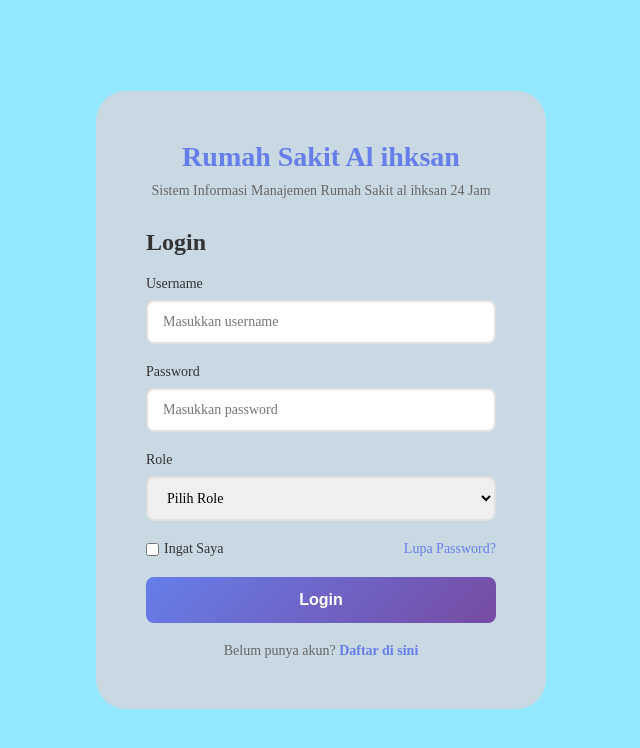
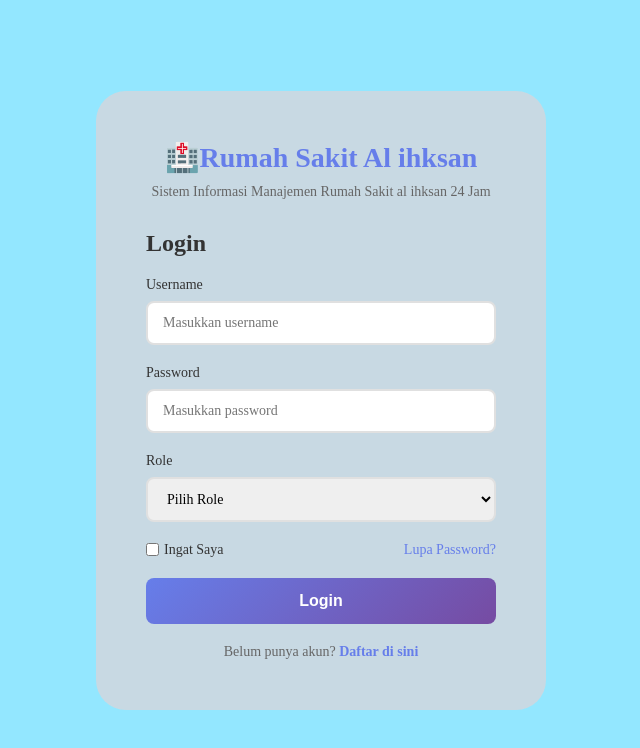
Before and after one commit to muhammadihksan/rumahsakit, a plain HTML site: page index.html in a window 1280 px wide. Shown: the whole page, without its empty margins (319-959 px from the left). Drawn offline with nearby package versions, Linux system fonts and the light colour scheme.

Commit message:
Update index.html

```diff
--- a/index.html
+++ b/index.html
@@ -15,7 +15,7 @@
         <div class="container">
             <div class="login-box">
                 <div class="logo">
-                    <h1>Rumah Sakit Al ihksan</h1>
+                    <h1>🏥Rumah Sakit Al ihksan</h1>
                     <p>Sistem Informasi Manajemen Rumah Sakit al ihksan 24 Jam</p>
                 </div>
 
@@ -246,4 +246,5 @@
     <script src="script.js"></script>
 
 </body>
+
 </html>
```
